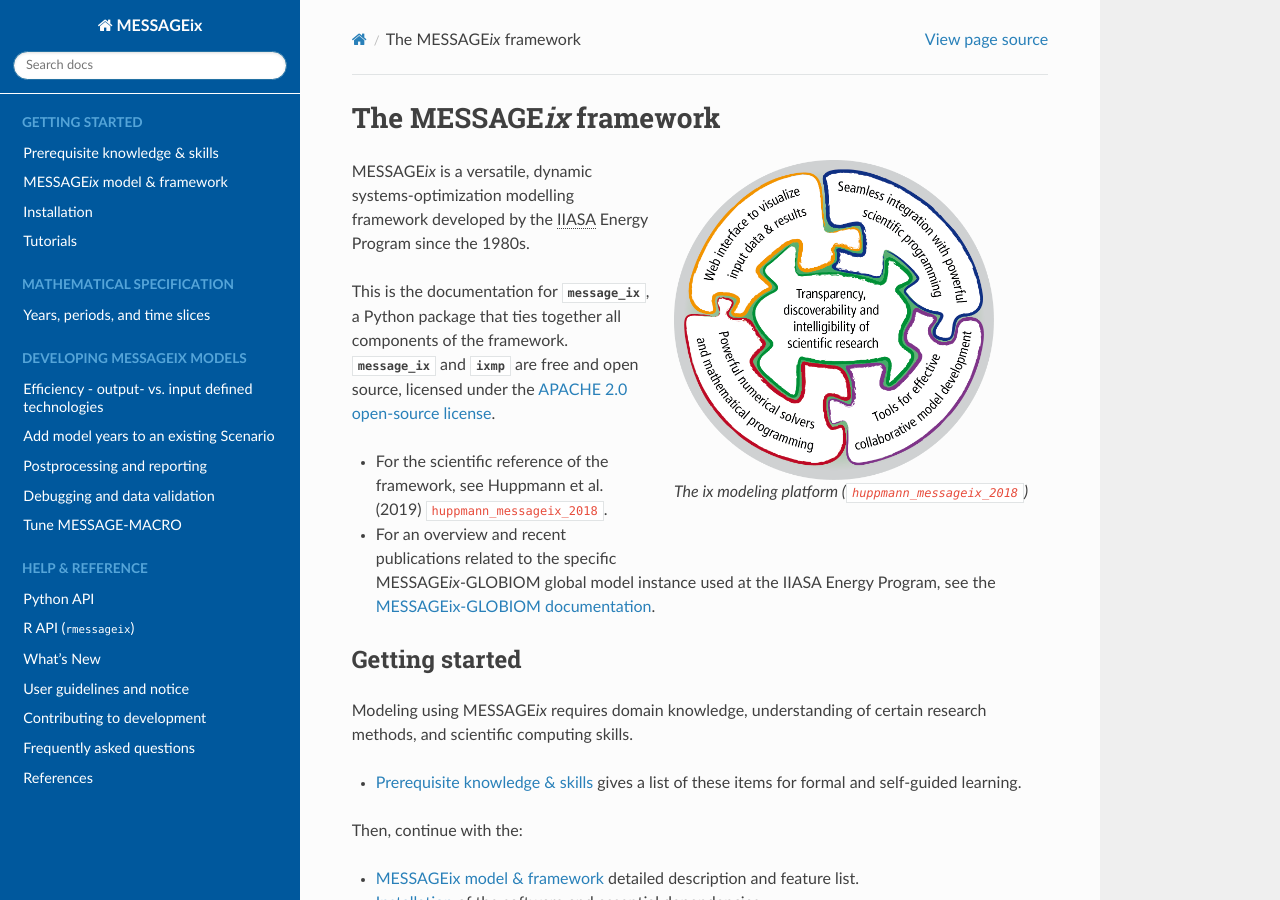
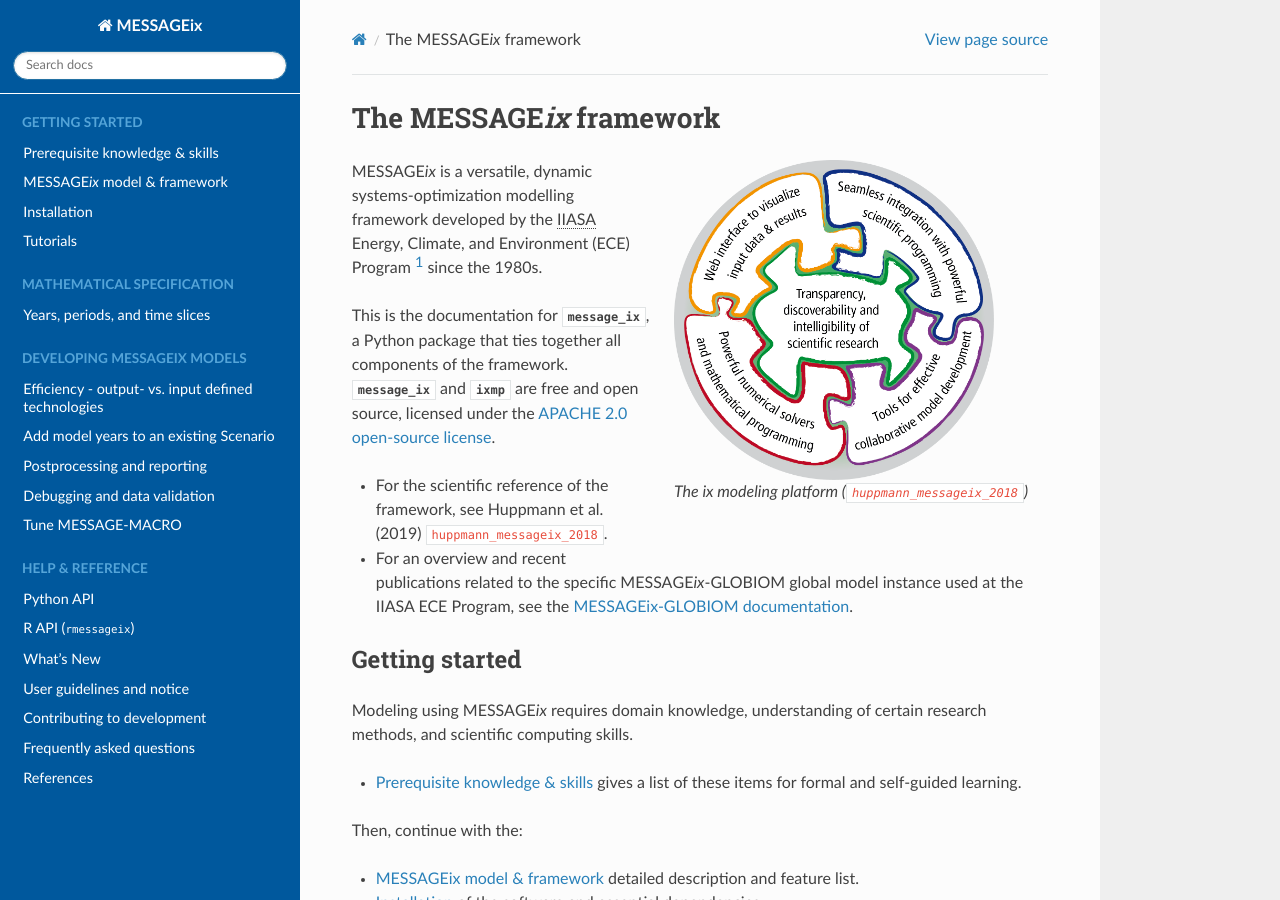
Before and after one commit to iiasa/message_ix, a Sphinx documentation site: the page built from doc/index.rst, in a window 1280 px wide and 900 px high. Built offline with Sphinx 7.4.7 and the Read the Docs theme 2.0.0, drawn with Linux system fonts in a browser that asks for light colours; pages that are not in the unit, such as notebooks, are missing from menus; cross-references to code outside the pages are shown as plain code; some of the changed text lies outside the part shown.

Commit message:
Update all occurrences of copyright year and program name

```diff
--- a/NOTICE.rst
+++ b/NOTICE.rst
@@ -53,7 +53,7 @@
 For example, the national model for South Africa developed by Orthofer et al. [1] is named "MESSAGEix South Africa".
 
 Ensure there is no naming conflict with existing versions of the |MESSAGEix| model family.
-When in doubt, contact the IIASA Energy Program at <message_ix@iiasa.ac.at> for a list of existing model instances.
+When in doubt, contact the IIASA ECE Program at <message_ix@iiasa.ac.at> for a list of existing model instances.
 
 
 4. Give notice of publication
--- a/doc/conf.py
+++ b/doc/conf.py
@@ -17,7 +17,7 @@
 # -- Project information -----------------------------------------------------
 
 project = "MESSAGEix"
-copyright = "2020, IIASA Energy Program"
+copyright = "2021, IIASA Energy, Climate, and Environment (ECE) Program"
 author = "MESSAGEix Developers"
 
 # The major project version, used as the replacement for |version|.
--- a/doc/contributing.rst
+++ b/doc/contributing.rst
@@ -126,7 +126,7 @@
 ---------
 
 Using the GitHub sidebar on your PR, request a review from another |MESSAGEix| contributor.
-GitHub suggests reviewers; optionally, contact the IIASA Energy Program to ask who should review your code.
+GitHub suggests reviewers; optionally, contact the IIASA ECE Program to ask who should review your code.
 
 - If you want them to follow along with progress, tag them in the PR description, like “FYI @Alice @Bob”.
 - Only formally request review once the code is ready to review.
@@ -220,7 +220,7 @@
 
 - Every issue and PR should be assigned to a milestone to record the decision/intent to release it at a certain time.
 
-- New releases are made by Energy Program staff using the `Release procedure <https://github.com/iiasa/message_ix/wiki/Release-procedure>`_, and appear on Github, PyPI, and conda-forge.
+- New releases are made by ECE Program staff using the `Release procedure <https://github.com/iiasa/message_ix/wiki/Release-procedure>`_, and appear on Github, PyPI, and conda-forge.
 
 - There is no fixed **release schedule**, but new releases are generally made twice each year, sometimes more often.
 
--- a/doc/index.rst
+++ b/doc/index.rst
@@ -7,13 +7,13 @@
 
    The |ixmp| (:cite:`huppmann_messageix_2018`)
 
-|MESSAGEix| is a versatile, dynamic systems-optimization modelling framework developed by the |IIASA| Energy Program since the 1980s.
+|MESSAGEix| is a versatile, dynamic systems-optimization modelling framework developed by the |IIASA| Energy, Climate, and Environment (ECE) Program [#rename]_ since the 1980s.
 
 This is the documentation for :mod:`message_ix`, a Python package that ties together all components of the framework.
 :mod:`message_ix` and :mod:`ixmp` are free and open source, licensed under the `APACHE 2.0 open-source license`_.
 
 - For the scientific reference of the framework, see Huppmann et al. (2019) :cite:`huppmann_messageix_2018`.
-- For an overview and recent publications related to the specific |MESSAGEix|-GLOBIOM global model instance used at the IIASA Energy Program, see the `MESSAGEix-GLOBIOM documentation`_.
+- For an overview and recent publications related to the specific |MESSAGEix|-GLOBIOM global model instance used at the IIASA ECE Program, see the `MESSAGEix-GLOBIOM documentation`_.
 
 
 .. _getting-started:
--- a/setup.cfg
+++ b/setup.cfg
@@ -1,6 +1,6 @@
 [metadata]
 name = message_ix
-author = IIASA Energy Program
+author = IIASA Energy, Climate, and Environment (ECE) Program
 author_email = message_ix@iiasa.ac.at
 license = Apache
 description = the MESSAGEix integrated assessment model
```
Also changed, not shown: other parts of doc/index.rst (+2 -0 lines), README.md (+2 -2 lines), 3 other files.
